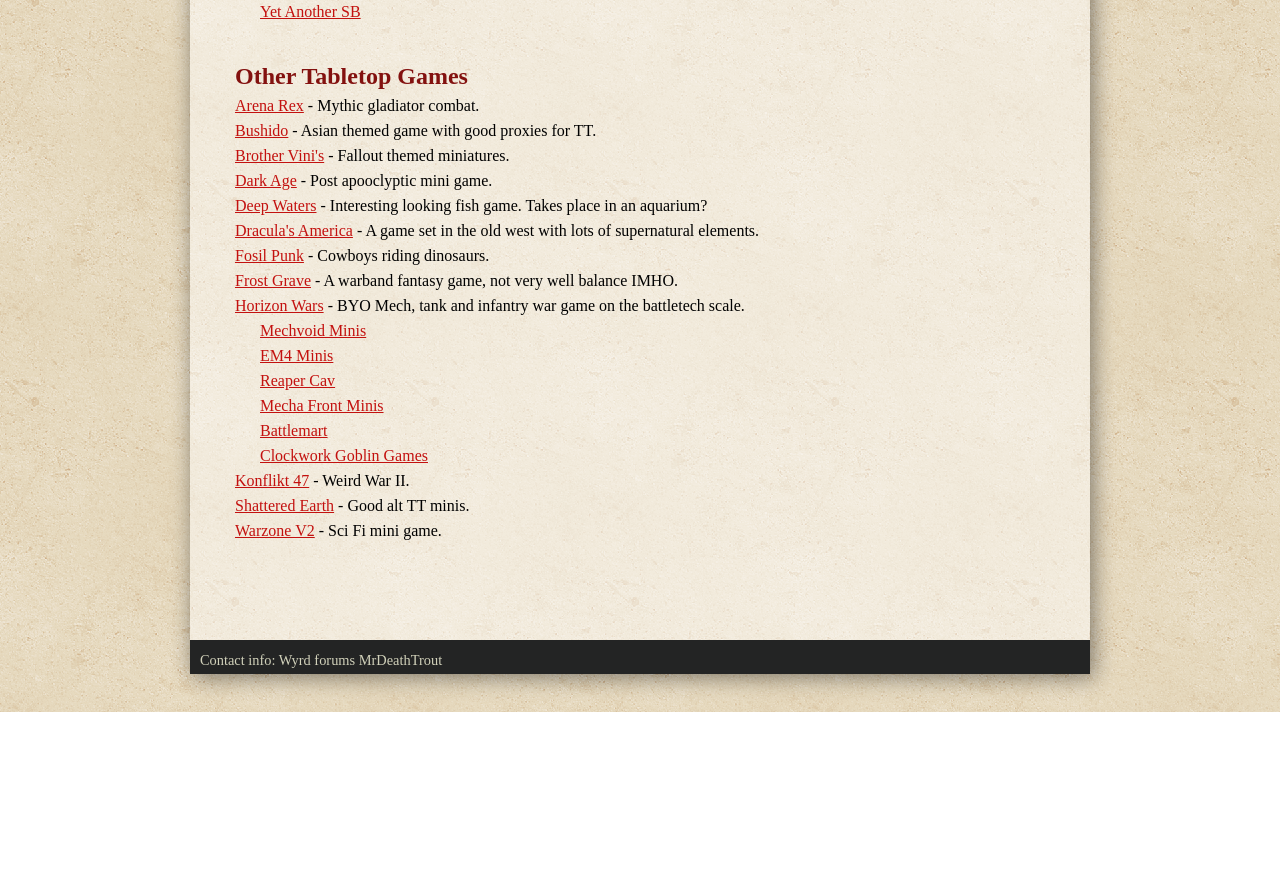
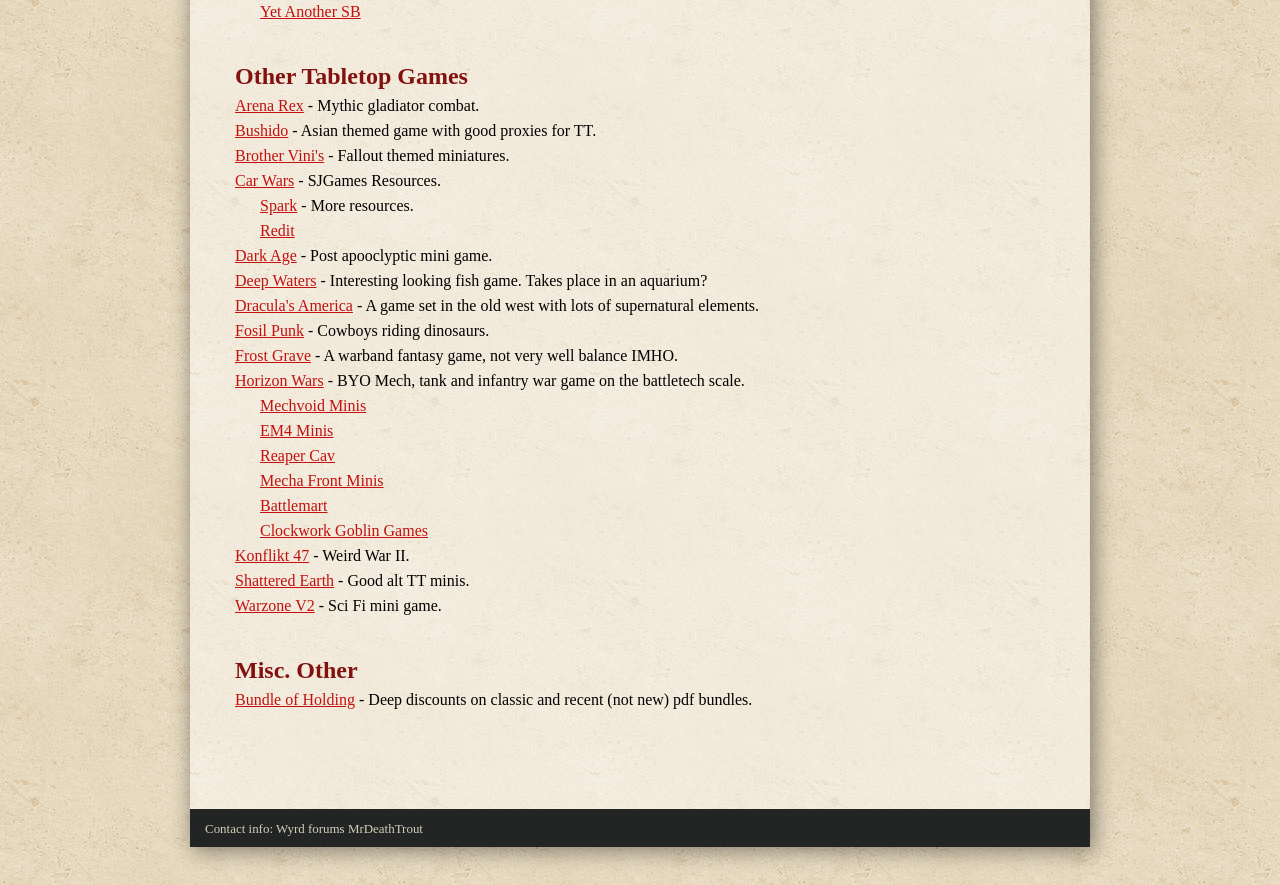
Before and after one commit to rwzimmerman/glowingsaber.com, a plain HTML site: page othergames.html in a window 1280 px wide. Shown: the part 756-1641 px from the top of the page. Before the commit the page ends 1468 px from the top, so only its background shows below. Drawn offline with Linux system fonts and the light colour scheme.

Commit message:
Added budle of holding and carwars links

```diff
--- a/CSS/glowingSaber.css
+++ b/CSS/glowingSaber.css
@@ -105,13 +105,16 @@
 }
 .bottomnav a {
     color: #D1D1BA;
-	padding-left: 5px;
-	padding-right: 5px;
+}
+.bottomnav a:hover {
+    background-color: #83110F;
+    color: #D1D1BA;
 }
 .bottomnav p {
     color: #D1D1BA;
 	padding-left: 5px;
 	padding-right: 5px;
+    background-color: #232424;
 }
 
 
--- a/CSS/main.css
+++ b/CSS/main.css
@@ -233,8 +233,17 @@
 	width: 100%;
 	bottom: 0;
     background-color: #232424;
+}
 
+.bottomnav p {
+    float: left;
+    display: block;
+    color: #D1D1BA;
+    padding: 5px 10px;
+    text-decoration: none;
+    font-size: 90%;
 }
+
 .bottomnav a {
     float: left;
     display: block;
@@ -255,7 +264,6 @@
     float: left;
     display: block;
     color: #D1D1BA;
-    text-align: center;
     padding: 5px 10px;
     text-decoration: none;
     font-size: 90%;
--- a/othergames.html
+++ b/othergames.html
@@ -74,6 +74,9 @@
                 <p><a href="https://arenarex.com/">Arena Rex</a> - Mythic gladiator combat. </p>
                 <p><a href="http://www.bushido-thegame.com/">Bushido</a> - Asian themed game with good proxies for TT. </p>
                 <p><a href="http://www.brother-vinni.com/shop.htm#!/Nuclear-sandlot/c/5965003/inview=product46810264&offset=0&sort=normal">Brother Vini's</a> - Fallout themed miniatures. </p>
+                <p><a href="http://www.sjgames.com/car-wars/index2.html">Car Wars</a> - SJGames Resources. </p>
+                <p class="indent"> <a href="http://www.esglabs.com/spark/downloads/"> Spark</a> - More resources.  </p>
+                <p class="indent"> <a href="https://www.reddit.com/r/CarWarsGame/"> Redit</a>  </p>
                 <p><a href="http://dark-age.com/">Dark Age</a> - Post apooclyptic mini game. </p>
                 <p><a href="http://antimatter-games.com/?page_id=1790">Deep Waters</a> - Interesting looking fish game.  Takes place in an aquarium? </p>
                 <p><a href="https://ospreypublishing.com/dracula-039-s-america-shadows-of-the-west">Dracula's America</a> - A game set in the old west with lots of supernatural elements. </p>
@@ -91,6 +94,8 @@
                 <p><a href="http://warzone.prodosgames.com/">Warzone V2</a> - Sci Fi mini game. </p>
 
 
+                <p class="h2">Misc. Other</p>
+                <p><a href="https://bundleofholding.com/presents/CarWars">Bundle of Holding</a> - Deep discounts on classic and recent (not new) pdf bundles. </p>
 
             </div>
 
```
